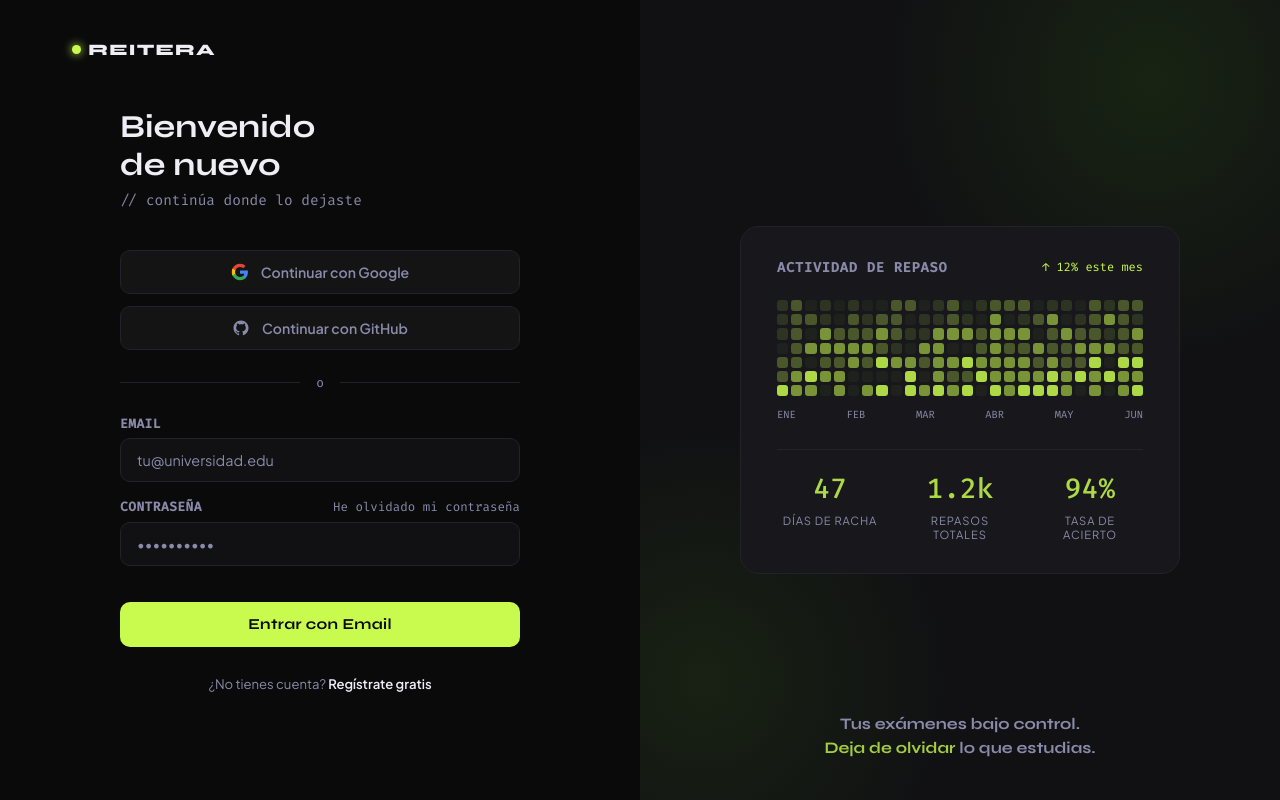
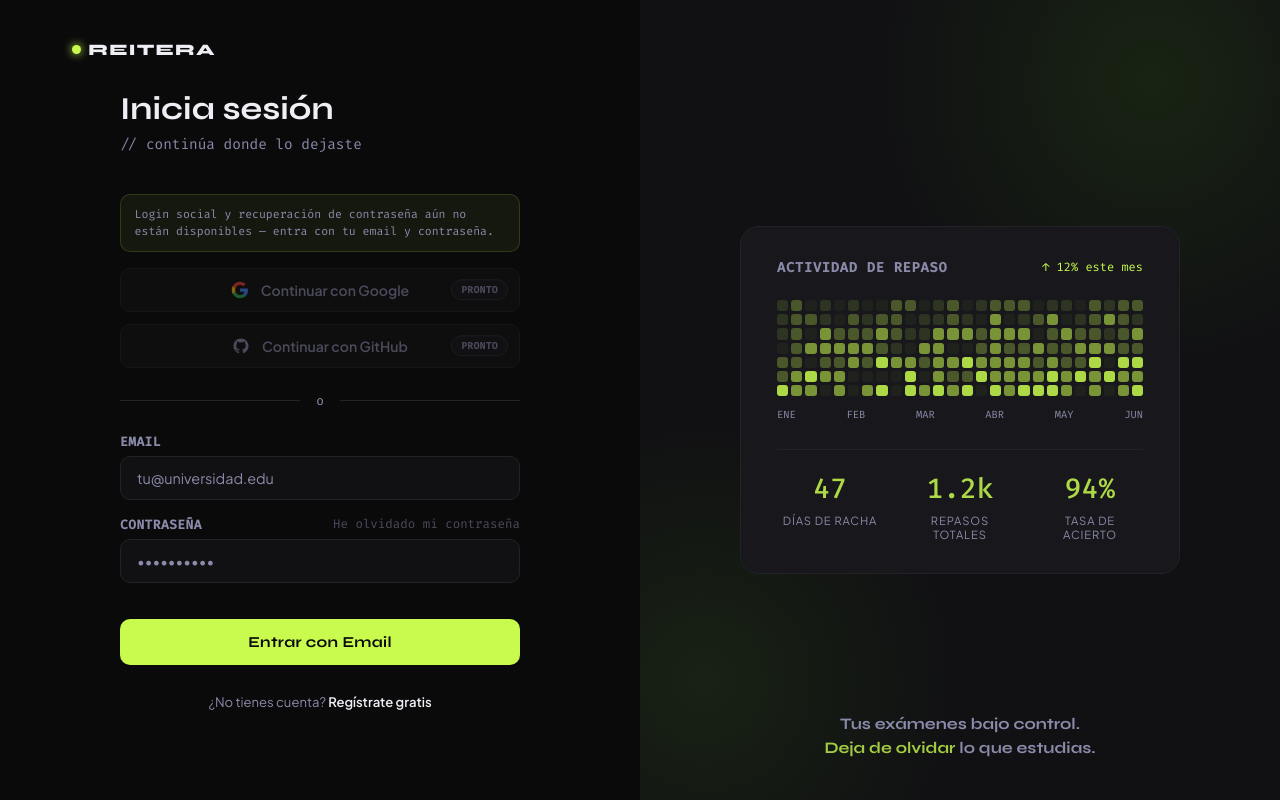
Before and after one commit to Sylwise/reitera, a React (Vite) app in the folder client/: page / in a window 1280 px wide. Built offline with nearby package versions, Linux system fonts and the light colour scheme; no server answers.

Commit message:
Disable unavailable login options and fix heading and autofill styling

```diff
--- a/client/src/views/Login.css
+++ b/client/src/views/Login.css
@@ -60,6 +60,7 @@
 
 .lg-oauth-btn {
   width: 100%;
+  position: relative;
   display: flex;
   align-items: center;
   justify-content: center;
@@ -80,6 +81,42 @@
   background: var(--surface2);
   border-color: var(--border2);
   color: var(--text);
+}
+.lg-oauth-btn:disabled {
+  cursor: not-allowed;
+  opacity: 0.5;
+}
+.lg-oauth-btn:disabled:hover {
+  background: rgba(255,255,255,0.04);
+  border-color: var(--border);
+  color: var(--muted);
+}
+.lg-oauth-badge {
+  position: absolute;
+  right: 0.7rem;
+  top: 50%;
+  transform: translateY(-50%);
+  font-family: var(--mono);
+  font-size: 0.6rem;
+  letter-spacing: 0.04em;
+  text-transform: uppercase;
+  color: var(--muted);
+  background: var(--surface2);
+  border: 1px solid var(--border2);
+  border-radius: 999px;
+  padding: 0.2rem 0.55rem;
+}
+
+.lg-dev-notice {
+  font-family: var(--mono);
+  font-size: 0.72rem;
+  line-height: 1.5;
+  color: var(--muted);
+  background: rgba(var(--accent-rgb), 0.06);
+  border: 1px solid rgba(var(--accent-rgb), 0.15);
+  border-radius: 10px;
+  padding: 0.65rem 0.85rem;
+  margin-bottom: 1rem;
 }
 
 .lg-divider {
@@ -125,6 +162,16 @@
   transition: border-color 0.2s, box-shadow 0.2s;
 }
 .lg-field input::placeholder { color: var(--muted); }
+.lg-field input:-webkit-autofill,
+.lg-field input:-webkit-autofill:hover,
+.lg-field input:-webkit-autofill:focus,
+.lg-field input:-webkit-autofill:active {
+  -webkit-text-fill-color: var(--text);
+  -webkit-box-shadow: 0 0 0 1000px var(--surface) inset;
+  box-shadow: 0 0 0 1000px var(--surface) inset;
+  border-color: var(--border);
+  transition: background-color 999999s ease-in-out 0s;
+}
 .lg-field input:focus {
   border-color: rgba(var(--accent-rgb), 0.5);
   box-shadow: 0 0 0 3px rgba(var(--accent-rgb), 0.08);
@@ -143,6 +190,11 @@
   transition: color 0.2s;
 }
 .lg-forgot:hover { color: var(--text); }
+.lg-forgot-disabled {
+  cursor: not-allowed;
+  opacity: 0.5;
+}
+.lg-forgot-disabled:hover { color: var(--muted); }
 
 .lg-error {
   font-size: 0.82rem;
--- a/client/src/views/Login.jsx
+++ b/client/src/views/Login.jsx
@@ -68,7 +68,7 @@ export default function Login({ onLogin }) {
         >
           <h1 className="lg-heading">
             {mode === "login" ? (
-              <>Bienvenido<br />de nuevo</>
+              <>Inicia sesión</>
             ) : (
               <>Crea tu<br />cuenta</>
             )}
@@ -77,7 +77,11 @@ export default function Login({ onLogin }) {
             {mode === "login" ? "// continúa donde lo dejaste" : "// empieza a llevar el control"}
           </p>
 
-          <button className="lg-oauth-btn">
+          <p className="lg-dev-notice">
+            Login social y recuperación de contraseña aún no están disponibles — entra con tu email y contraseña.
+          </p>
+
+          <button className="lg-oauth-btn" disabled title="Próximamente disponible">
             <svg width="18" height="18" viewBox="0 0 24 24" fill="none">
               <path
                 d="M22.56 12.25c0-.78-.07-1.53-.2-2.25H12v4.26h5.92c-.26 1.37-1.04 2.53-2.21 3.31v2.77h3.57c2.08-1.92 3.28-4.74 3.28-8.09z"
@@ -97,13 +101,15 @@ export default function Login({ onLogin }) {
               />
             </svg>
             Continuar con Google
+            <span className="lg-oauth-badge">Pronto</span>
           </button>
 
-          <button className="lg-oauth-btn">
+          <button className="lg-oauth-btn" disabled title="Próximamente disponible">
             <svg width="18" height="18" viewBox="0 0 24 24" fill="currentColor">
               <path d="M12 2C6.477 2 2 6.484 2 12.017c0 4.425 2.865 8.18 6.839 9.504.5.092.682-.217.682-.483 0-.237-.008-.868-.013-1.703-2.782.605-3.369-1.343-3.369-1.343-.454-1.158-1.11-1.466-1.11-1.466-.908-.62.069-.608.069-.608 1.003.07 1.531 1.032 1.531 1.032.892 1.53 2.341 1.088 2.91.832.092-.647.35-1.088.636-1.338-2.22-.253-4.555-1.113-4.555-4.951 0-1.093.39-1.988 1.029-2.688-.103-.253-.446-1.272.098-2.65 0 0 .84-.27 2.75 1.026A9.564 9.564 0 0112 6.844c.85.004 1.705.115 2.504.337 1.909-1.296 2.747-1.027 2.747-1.027.546 1.379.202 2.398.1 2.651.64.7 1.028 1.595 1.028 2.688 0 3.848-2.339 4.695-4.566 4.943.359.309.678.92.678 1.855 0 1.338-.012 2.419-.012 2.747 0 .268.18.58.688.482A10.019 10.019 0 0022 12.017C22 6.484 17.522 2 12 2z" />
             </svg>
             Continuar con GitHub
+            <span className="lg-oauth-badge">Pronto</span>
           </button>
 
           <div className="lg-divider">
@@ -143,9 +149,9 @@ export default function Login({ onLogin }) {
               <div className="lg-field-row">
                 <label>CONTRASEÑA</label>
                 {mode === "login" && (
-                  <a href="#" className="lg-forgot">
+                  <span className="lg-forgot lg-forgot-disabled" title="Próximamente disponible">
                     He olvidado mi contraseña
-                  </a>
+                  </span>
                 )}
               </div>
               <input
```
